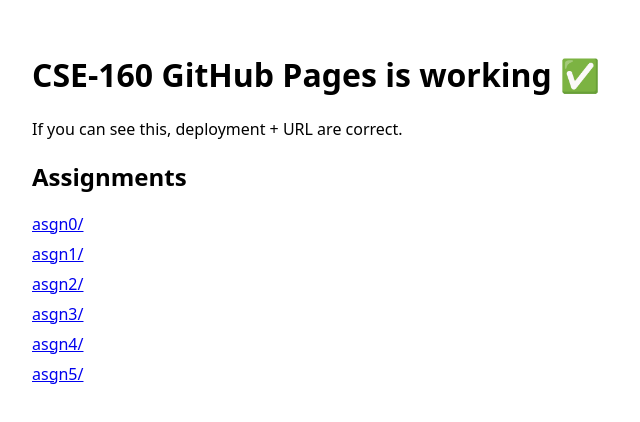
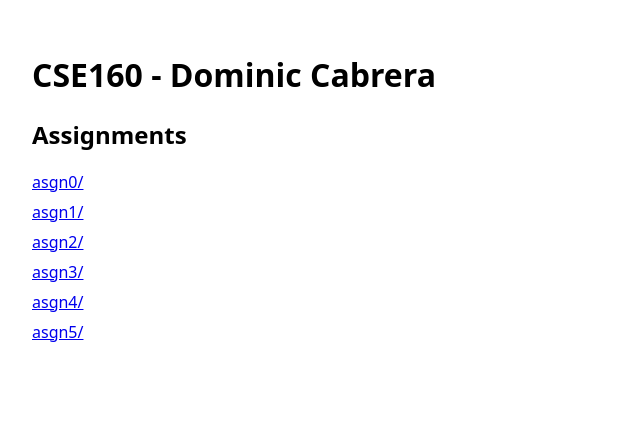
Before and after one commit to dominicSalvatierra/CSE-160, a plain HTML site: page index.html in a window 1280 px wide. Shown: the whole page, without its empty margins (0-640 px from the left). Drawn offline with Linux system fonts and the light colour scheme.

Commit message:
index.html changes including to proper path to asgn.html

```diff
--- a/index.html
+++ b/index.html
@@ -9,11 +9,10 @@
     </style>
   </head>
   <body>
-    <h1>CSE-160 GitHub Pages is working ✅</h1>
-    <p>If you can see this, deployment + URL are correct.</p>
+    <h1>CSE160 - Dominic Cabrera</h2>
 
     <h2>Assignments</h2>
-    <a href="asgn0/">asgn0/</a>
+    <a href="asgn0/src/asg0.html">asgn0/</a>
     <a href="asgn1/">asgn1/</a>
     <a href="asgn2/">asgn2/</a>
     <a href="asgn3/">asgn3/</a>
```
